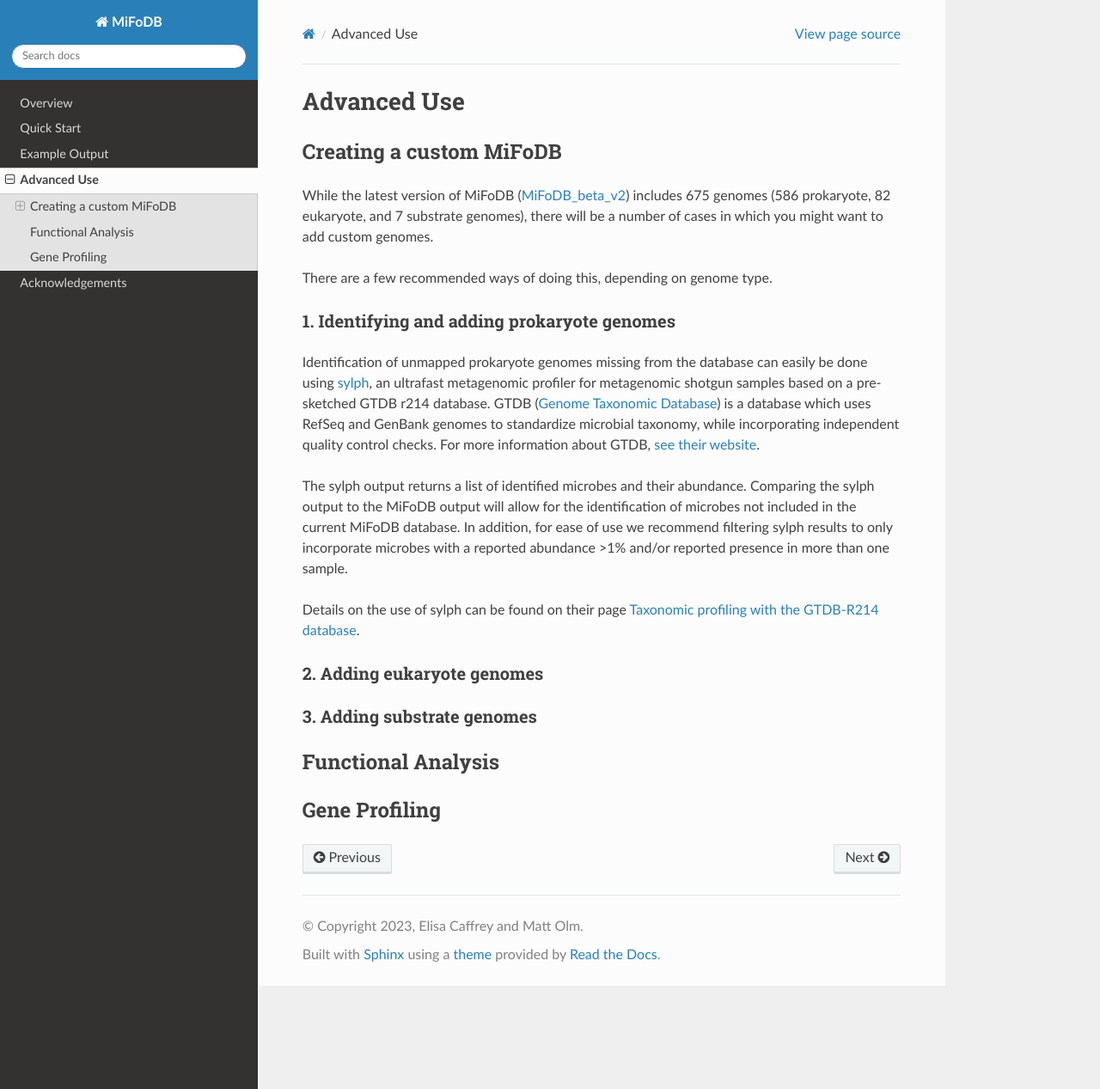
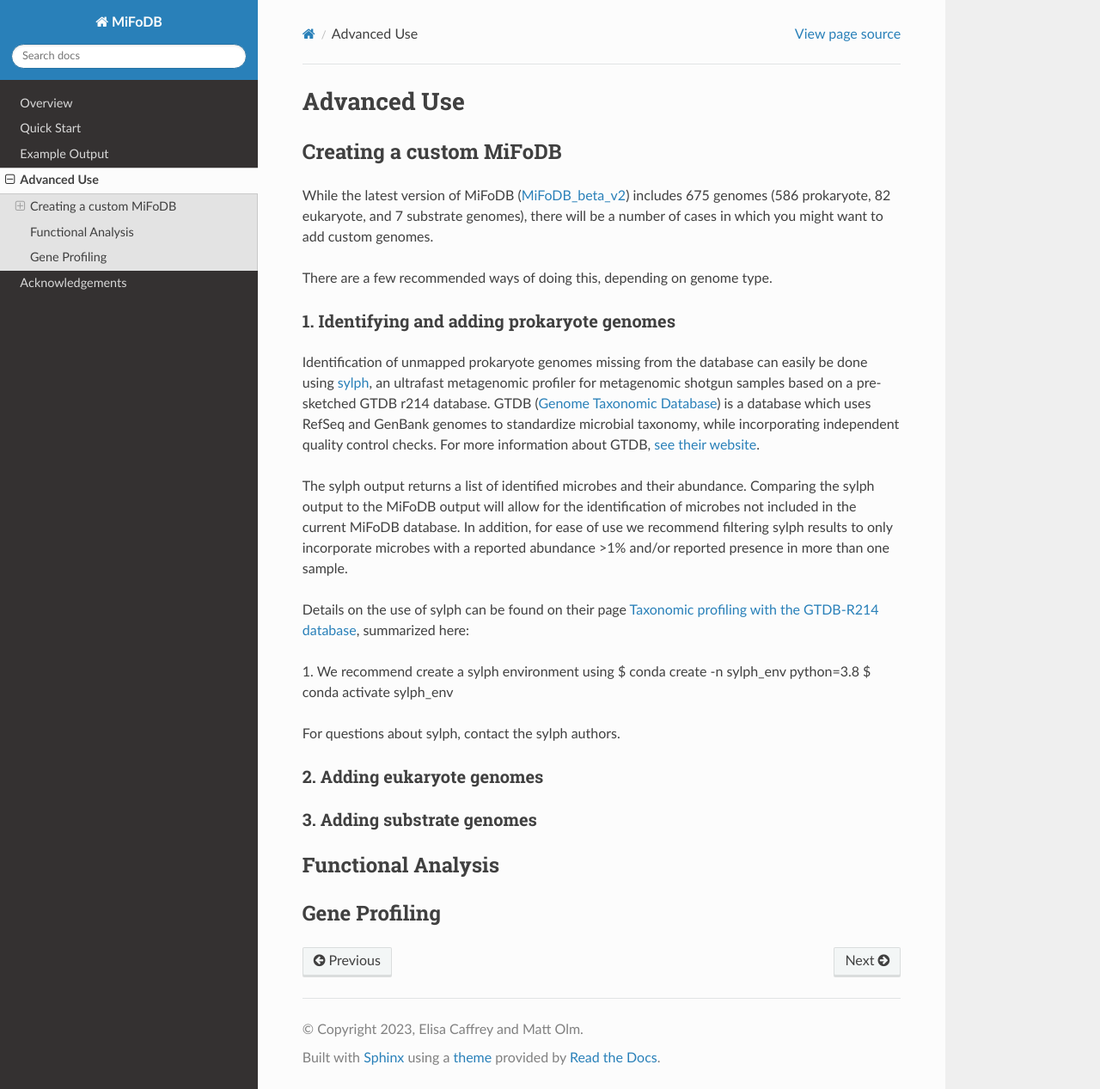
Before and after one commit to elisacaffrey/MiFoDB, a Sphinx documentation site: the page built from docs/source/advanced_use.rst, in a window 1280 px wide and 1267 px high. Shown: the whole window at 86% size. Built offline with Sphinx 7.4.7 and the Read the Docs theme 2.0.0, drawn with Linux system fonts in a browser that asks for light colours.

Commit message:
Update advanced_use.rst

```diff
--- a/docs/source/advanced_use.rst
+++ b/docs/source/advanced_use.rst
@@ -13,9 +13,14 @@ Identification of unmapped prokaryote genomes missing from the database can easi
 
 The sylph output returns a list of identified microbes and their abundance. Comparing the sylph output to the MiFoDB output will allow for the identification of microbes not included in the current MiFoDB database. In addition, for ease of use we recommend filtering sylph results to only incorporate microbes with a reported abundance >1% and/or reported presence in more than one sample.
 
-Details on the use of sylph can be found on their page `Taxonomic profiling with the GTDB‐R214 database <https://github.com/bluenote-1577/sylph/wiki/Taxonomic-profiling-with-the-GTDB%E2%80%90R214-database>`_.
+Details on the use of sylph can be found on their page `Taxonomic profiling with the GTDB‐R214 database <https://github.com/bluenote-1577/sylph/wiki/Taxonomic-profiling-with-the-GTDB%E2%80%90R214-database>`_, summarized here:
+
+1. We recommend create a sylph environment using
+$ conda create -n sylph_env python=3.8
+$ conda activate sylph_env
 
 
+For questions about sylph, contact the sylph authors.
 
 
 
```
